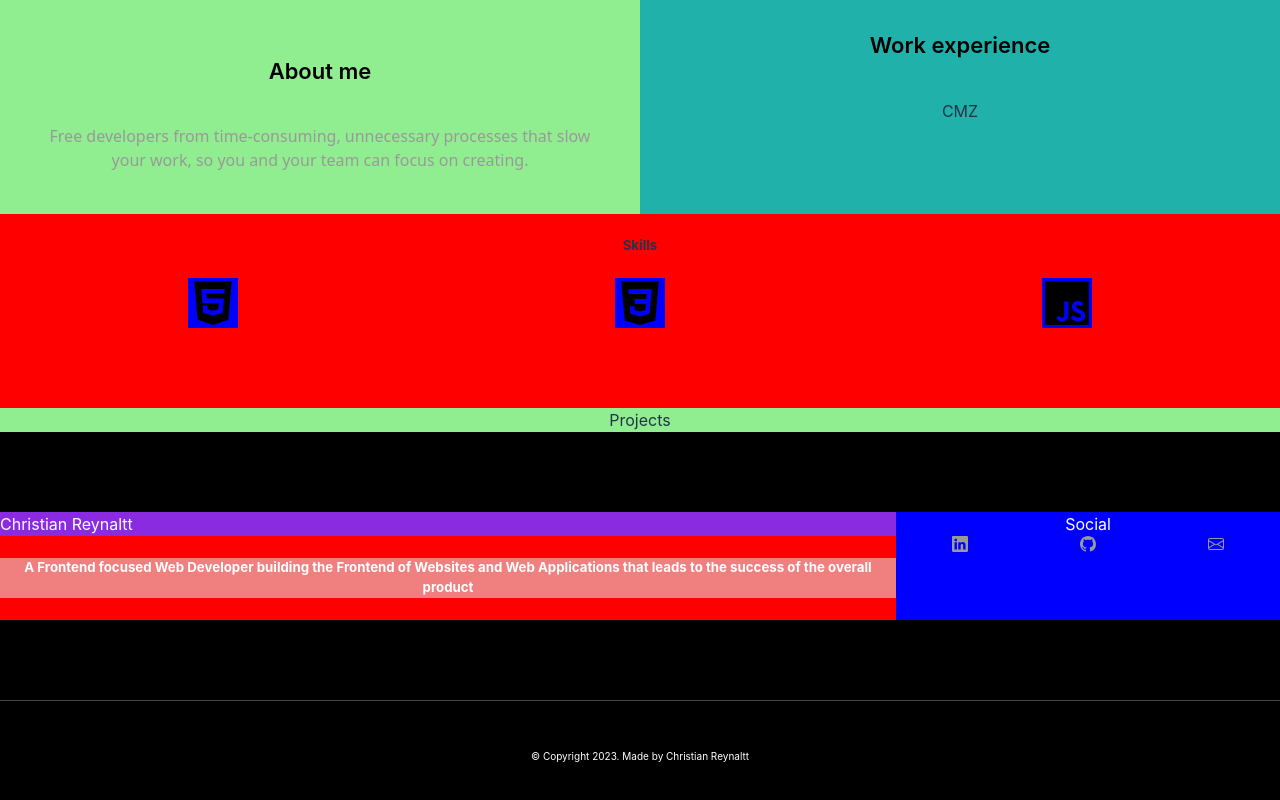
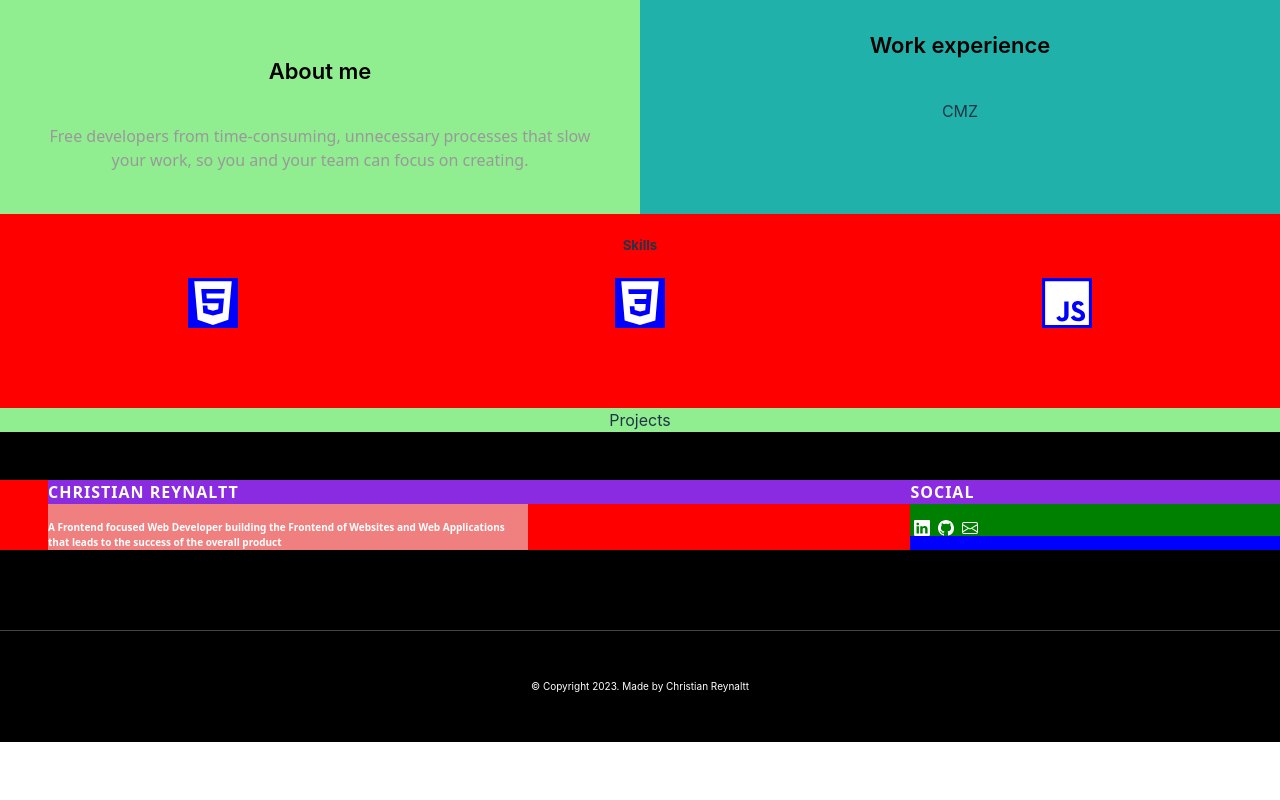
Before and after one commit to crisrey211/portfolio, a React (Vite) app: page / in a window 1280 px wide. Shown: the part 819-1619 px from the top of the page. After the commit the page ends 1561 px from the top, so only its background shows below. Built offline with nearby package versions, Linux system fonts and the light colour scheme.

Commit message:
feature: FOOTER done

```diff
--- a/src/components/Footer.jsx
+++ b/src/components/Footer.jsx
@@ -14,10 +14,13 @@ const Footer = () => {
         </div>
         <div className={styles.social}>
           <div>
-            <span>Social</span>
+            <span className={styles.name}>Social</span>
           </div>
           <div className={styles.logos}>
-            <a href="https://www.linkedin.com/in/christianreynaltt">
+            <a
+              className={styles.logo}
+              href="https://www.linkedin.com/in/christianreynaltt"
+            >
               <svg
                 xmlns="http://www.w3.org/2000/svg"
                 width="16"
@@ -29,7 +32,7 @@ const Footer = () => {
                 <path d="M0 1.146C0 .513.526 0 1.175 0h13.65C15.474 0 16 .513 16 1.146v13.708c0 .633-.526 1.146-1.175 1.146H1.175C.526 16 0 15.487 0 14.854V1.146zm4.943 12.248V6.169H2.542v7.225h2.401zm-1.2-8.212c.837 0 1.358-.554 1.358-1.248-.015-.709-.52-1.248-1.342-1.248-.822 0-1.359.54-1.359 1.248 0 .694.521 1.248 1.327 1.248h.016zm4.908 8.212V9.359c0-.216.016-.432.08-.586.173-.431.568-.878 1.232-.878.869 0 1.216.662 1.216 1.634v3.865h2.401V9.25c0-2.22-1.184-3.252-2.764-3.252-1.274 0-1.845.7-2.165 1.193v.025h-.016a5.54 5.54 0 0 1 .016-.025V6.169h-2.4c.03.678 0 7.225 0 7.225h2.4z" />{" "}
               </svg>
             </a>
-            <a href="https://github.com/crisrey211">
+            <a className={styles.logo} href="https://github.com/crisrey211">
               <svg
                 xmlns="http://www.w3.org/2000/svg"
                 width="16"
@@ -41,7 +44,7 @@ const Footer = () => {
                 <path d="M8 0C3.58 0 0 3.58 0 8c0 3.54 2.29 6.53 5.47 7.59.4.07.55-.17.55-.38 0-.19-.01-.82-.01-1.49-2.01.37-2.53-.49-2.69-.94-.09-.23-.48-.94-.82-1.13-.28-.15-.68-.52-.01-.53.63-.01 1.08.58 1.23.82.72 1.21 1.87.87 2.33.66.07-.52.28-.87.51-1.07-1.78-.2-3.64-.89-3.64-3.95 0-.87.31-1.59.82-2.15-.08-.2-.36-1.02.08-2.12 0 0 .67-.21 2.2.82.64-.18 1.32-.27 2-.27.68 0 1.36.09 2 .27 1.53-1.04 2.2-.82 2.2-.82.44 1.1.16 1.92.08 2.12.51.56.82 1.27.82 2.15 0 3.07-1.87 3.75-3.65 3.95.29.25.54.73.54 1.48 0 1.07-.01 1.93-.01 2.2 0 .21.15.46.55.38A8.012 8.012 0 0 0 16 8c0-4.42-3.58-8-8-8z" />{" "}
               </svg>
             </a>
-            <a href="https://github.com/crisrey211">
+            <a className={styles.logo} href="https://github.com/crisrey211">
               <svg
                 xmlns="http://www.w3.org/2000/svg"
                 width="16"
--- a/src/components/Footer.module.css
+++ b/src/components/Footer.module.css
@@ -3,9 +3,11 @@
   color: white;
 }
 .footerUpper {
+  display: flex;
+  justify-content: space-between;
   width: 100%;
   display: flex;
-  padding: 5rem 0 5rem 0;
+  padding: 3rem 0 5rem 0;
 }
 .main {
   background-color: brown;
@@ -14,19 +16,39 @@
   display: flex;
   justify-content: flex-start;
   background-color: blueviolet;
+  font-size: 1rem;
+  text-transform: uppercase;
+  letter-spacing: 1px;
+  font-family: system-ui;
+  font-weight: 700;
 }
+
 .content {
+  text-align: start;
+  font-size: x-small;
   height: auto;
-  width: 2rem;
+  width: 30rem;
   display: flex;
   justify-content: flex-start;
   background-color: lightcoral;
-  width: auto;
+  margin: 0;
+  padding-top: 1rem;
+  font-family: system-ui;
+  font-weight: 600;
 }
 .logos {
+  background-color: green;
+  width: auto;
   display: flex;
+  align-items: center;
+  justify-content: center;
+  padding-top: 1rem;
+  justify-content: start;
 }
 .contact {
+  display: flex;
+  flex-direction: column;
+  padding: 0rem 0 0 3rem;
   background-color: red;
   width: 70%;
 }
@@ -42,3 +64,9 @@
   padding-bottom: 3rem;
   border-top: 1px solid #444;
 }
+.logo {
+  width: 1.5rem;
+}
+svg {
+  fill: white;
+}
```
